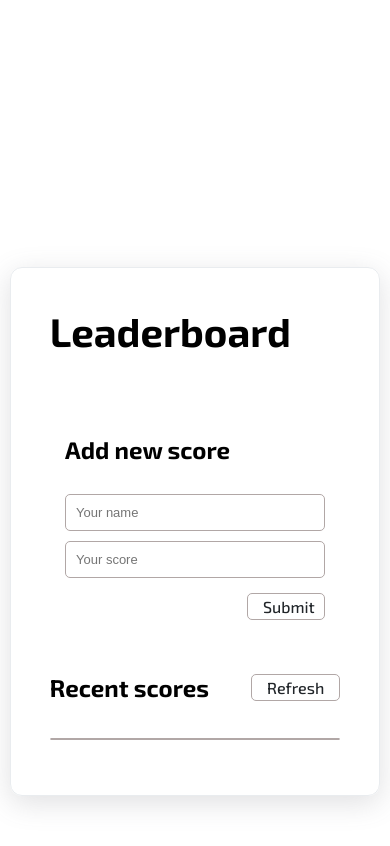
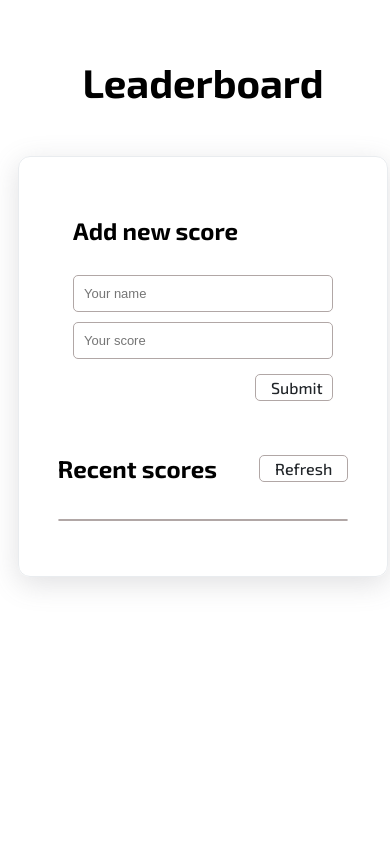
Before and after one commit to ha-manel/Leaderboard, a website built with webpack: page src/index.html in a window 390 px wide. Built offline with nearby package versions, Linux system fonts and the light colour scheme; no server answers.

Commit message:
Update UI

```diff
--- a/src/index.html
+++ b/src/index.html
@@ -9,10 +9,7 @@
 </head>
 
 <body>
-  <header>
-    <h1>Leaderboard</h1>
-  </header>
-
+  <h1>Leaderboard</h1>
   <main>
     <section id="leaderboard-list">
       <div>
--- a/src/style.css
+++ b/src/style.css
@@ -2,29 +2,32 @@
 
 html {
   height: 100vh;
-  display: flex;
-  justify-content: center;
-  align-items: center;
-  padding: 10% 0;
+  overflow-x: hidden;
+  padding: 5% 0;
 }
 
 body {
-  font-family: 'Exo 2', sans-serif;
+  width: 100vw;
+  height: 100vh;
+  font-family: 'Exo 2', sans-serif
+}
+
+main {
+  width: 50%;
+  display: flex;
   border: 1px solid #e9ecef;
   border-radius: 12px;
   box-shadow: rgba(100, 100, 111, 0.2) 0 7px 29px 0;
   padding: 80px;
+  margin: 0 auto;
 }
 
 h1 {
+  width: 50%;
   font-weight: 700;
   font-size: 40px;
   margin-bottom: 60px;
-  margin-top: 0;
-}
-
-main {
-  display: flex;
+  margin: 0 auto 50px;
 }
 
 #leaderboard-list {
@@ -135,20 +138,23 @@ input {
 
 @media screen and (max-width: 900px) {
   html {
-    padding: 28% 0;
+    padding: 50px 0;
   }
 
-  body {
+  h1 {
+    width: 100%;
+    text-align: center;
+  }
+
+  main {
     width: 95%;
     max-width: 512px;
     min-width: 200px;
     box-sizing: border-box;
     padding: 10%;
-  }
-
-  main {
     flex-direction: column-reverse;
     align-items: center;
+    margin: 0 auto;
   }
 
   #leaderboard-list {
@@ -159,10 +165,6 @@ input {
 }
 
 @media screen and (max-width: 350px) {
-  html {
-    padding: 50% 0;
-  }
-
   h1 {
     font-size: 30px;
   }
```
